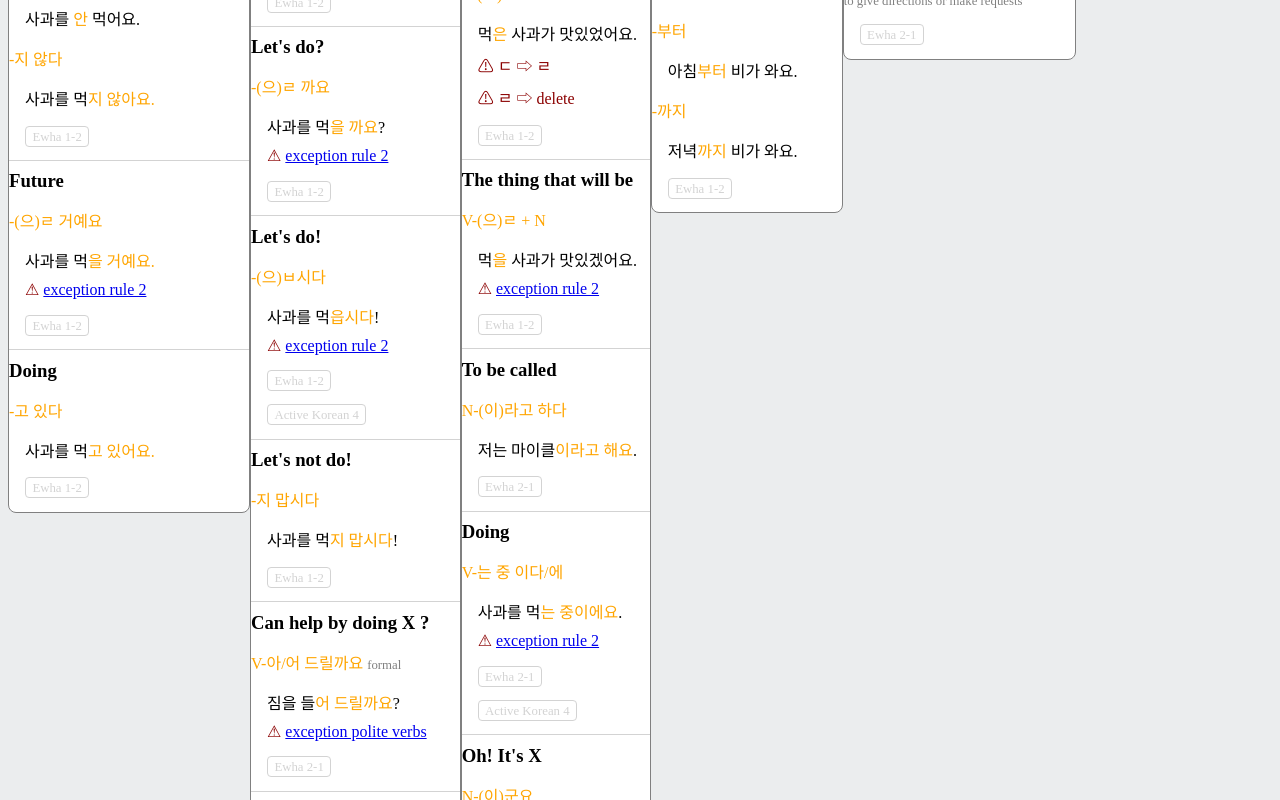
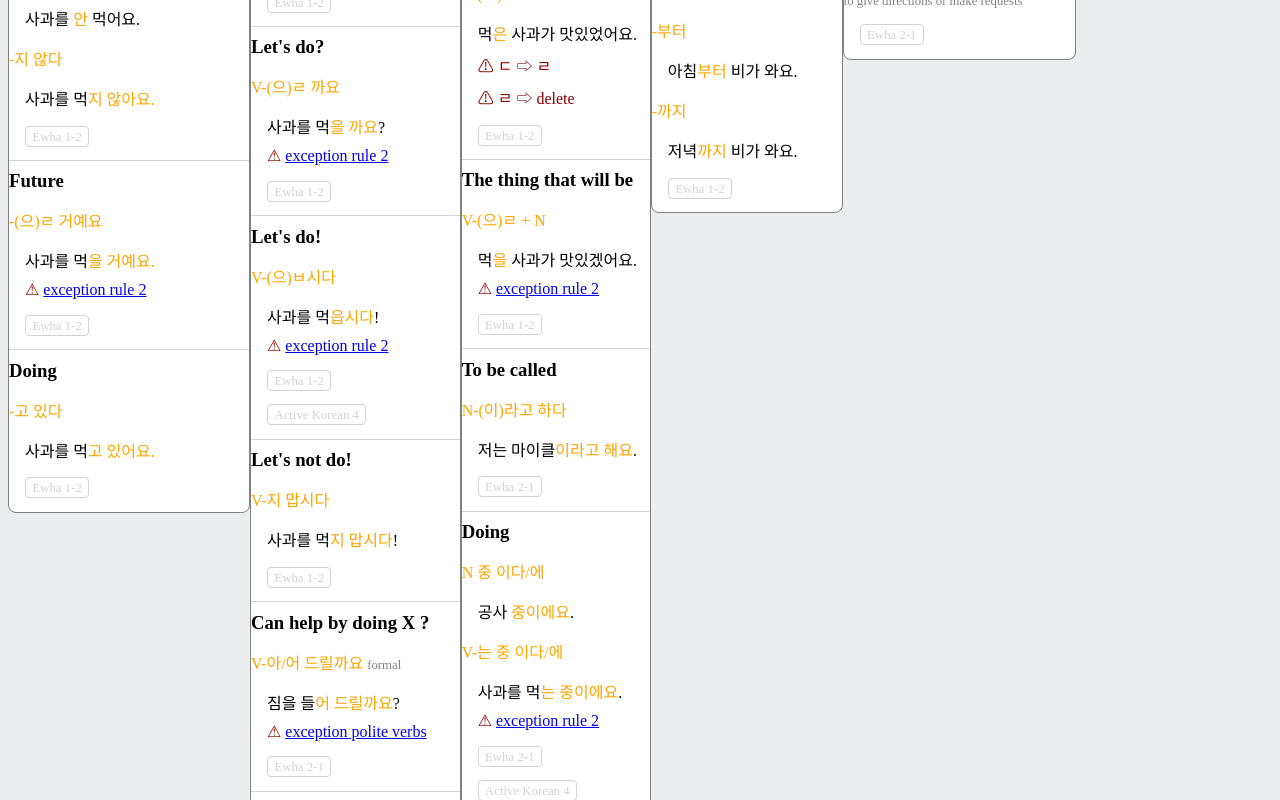
Before and after one commit to PowerKiKi/korean, an Angular app: page / in a window 1280 px wide. Shown: the part 620-1420 px from the top of the page. Built offline with nearby package versions, Linux system fonts and the light colour scheme.

Commit message:
Complete Active Korean 4, unit 5 to 7

```diff
--- a/src/app/data.service.ts
+++ b/src/app/data.service.ts
@@ -140,7 +140,7 @@ export class DataService {
                         tags: [
                             `Ewha 1-2`
                         ],
-                        content: `<p class="topic">-(으)ㄹ 까요</p>
+                        content: `<p class="topic">V-(으)ㄹ 까요</p>
                         <p class="example">사과를 먹<span class="topic">을 까요</span>?</p>
                         <p class="exception"><a href="#exceptionRule2">exception rule 2</a></p>`
                     },
@@ -150,7 +150,7 @@ export class DataService {
                             `Ewha 1-2`,
                             `Active Korean 4`
                         ],
-                        content: `<p class="topic">-(으)ㅂ시다</p>
+                        content: `<p class="topic">V-(으)ㅂ시다</p>
                         <p class="example">사과를 먹<span class="topic">읍시다</span>!</p>
                         <p class="exception"><a href="#exceptionRule2">exception rule 2</a></p>`
                     },
@@ -159,7 +159,7 @@ export class DataService {
                         tags: [
                             `Ewha 1-2`
                         ],
-                        content: `<p class="topic">-지  맙시다</p>
+                        content: `<p class="topic">V-지 맙시다</p>
                         <p class="example">사과를 먹<span class="topic">지 맙시다</span>!</p>`
                     },
                     {
@@ -221,7 +221,8 @@ export class DataService {
                     {
                         title: `If want X do Y`,
                         tags: [
-                            `Ewha 2-1`
+                            `Ewha 2-1`,
+                            `Active Korean 4`
                         ],
                         content: `<p class="topic">V-(으)려면</p>
                         <p class="example">사과를 먹<span class="topic">으려면</span> 사야 해요.</p>
@@ -285,7 +286,10 @@ export class DataService {
                             `Ewha 2-1`,
                             `Active Korean 4`
                         ],
-                        content: `<p class="topic">V-는 중 이다/에</p>
+                        content: `<p class="topic">N 중 이다/에</p>
+                        <p class="example">공사 <span class="topic"> 중이에요</span>.</p>
+
+                        <p class="topic">V-는 중 이다/에</p>
                         <p class="example">사과를 먹<span class="topic">는 중이에요</span>.</p>
                         <p class="exception"><a href="#exceptionRule2">exception rule 2</a></p>`
                     },
@@ -456,7 +460,8 @@ export class DataService {
                     {
                         title: `Because`,
                         tags: [
-                            `Ewha 2-1`
+                            `Ewha 2-1`,
+                            `Active Korean 4`
                         ],
                         content: `<p class="topic">N 때문에</p>
                         <p class="example">시험 <span class="topic">때문에</span> 공부해요.</p>
@@ -469,7 +474,8 @@ export class DataService {
                     {
                         title: `Because`,
                         tags: [
-                            `Ewha 2-1`
+                            `Ewha 2-1`,
+                            `Active Korean 4`
                         ],
                         content: `<p class="topic">A/V-거든요</p>
                         <p class="example">사과를 먹어요. 배고프<span class="topic">거든요</span>.</p>`
@@ -515,7 +521,7 @@ export class DataService {
                         tags: [
                             `Ewha 1-2`
                         ],
-                        content: `<p class="topic">-(으)세요</p>
+                        content: `<p class="topic">V-(으)세요</p>
                         <p class="example">사과를 사<span class="topic">세요</span>.</p>`
                     },
                     {
@@ -572,7 +578,8 @@ export class DataService {
                     {
                         title: `Or`,
                         tags: [
-                            `Ewha 1-2`
+                            `Ewha 1-2`,
+                            `Active Korean 4`
                         ],
                         content: `<p class="topic">N-(이)나</p>
                         <p class="example">사과<span class="topic">나</span> 바나나를 먹어요.</p>
@@ -662,6 +669,14 @@ export class DataService {
                         <p class="example">먹<span class="topic">을 건가요</span>?</p>`
                     },
                     {
+                        title: `Hope/Request`,
+                        tags: [
+                            `Active Korean 4`
+                        ],
+                        content: `<p class="topic">V-기 바랍니다</p>
+                        <p class="example">와 주시<span class="topic">기 바랍니다</span>.</p>`
+                    },
+                    {
                         title: `And (with connections)`,
                         tags: [
                             `Ewha 2-1`
@@ -723,6 +738,14 @@ export class DataService {
                         content: `<p class="topic">-(으)면 안 되다</p>
                         <p class="example">사과를 먹<span class="topic">으면 안 되요</span>.</p>
                         <p class="exception"><a href="#exceptionRule3">exception rule 3</a></p>`
+                    },
+                    {
+                        title: `Didn't know it is X`,
+                        tags: [
+                            `Active Korean 4`
+                        ],
+                        content: `<p class="topic">A/V-(으)ㄹ 줄 몰랐다</p>
+                        <p class="example">사과가 비<span class="topic">쌀 줄 몰랐어요</span>.</p>`
                     }
                 ]
             },
@@ -807,6 +830,14 @@ export class DataService {
                         <p class="topic">V-는 동안(에)</p>
                         <p class="example">영화를 보<span class="topic">는 동안</span> 사과를 먹어요.</p>
                         <p class="exception">ㄹ ⇨ delete</p>`
+                    },
+                    {
+                        title: `Should have done X`,
+                        tags: [
+                            `Active Korean 4`
+                        ],
+                        content: `<p class="topic">V-았/었어야 됐는데</p>
+                        <p class="example">사과를 먹<span class="topic">었어야 됐는데</span>...</p>`
                     }
                 ]
             },
@@ -847,7 +878,7 @@ export class DataService {
                         content: `<p class="topic">V-(으)라고 하다</p>
                         <p class="example">사과를 먹<span class="topic">으라고 했어요</span>.</p>
 
-                        <p class="comment">original: -(으)세요</p>
+                        <p class="comment">original: V-(으)세요</p>
                         <p class="exception"><a href="#exceptionRule3">exception rule 3</a></p>
                         <p class="exception">주다: if original speaker ask for himself, change: 저를 도와주세요 ⇨ 도와달라고 했어요</p>`
                     },
@@ -859,7 +890,7 @@ export class DataService {
                         content: `<p class="topic">V-자고 하다</p>
                         <p class="example">사과를 먹<span class="topic">자고 했어요</span>.</p>
 
-                        <p class="comment">original: -(으)ㅂ시다</p>`
+                        <p class="comment">original: V-(으)ㅂ시다</p>`
                     }
                 ]
             },
@@ -872,12 +903,13 @@ export class DataService {
                             `Easy Korean 4`
                         ],
                         content: `<p class="topic">N/A/V-잖아요</p>
-                        <p class="example">아내가 예쁘<span class="topic">잖아요</span> 사과가 싸요.</p>`
+                        <p class="example">아내가 예쁘<span class="topic">잖아요</span>.</p>`
                     },
                     {
                         title: `Because did X, bad Y happened`,
                         tags: [
-                            `Easy Korean 4`
+                            `Easy Korean 4`,
+                            `Active Korean 4`
                         ],
                         content: `<p class="topic">V-느라고</p>
                         <p class="example">영화를 보<span class="topic">느라고</span>  피자가 탔어요.</p>`
@@ -896,6 +928,14 @@ export class DataService {
                         <p class="topic">V-(으)ㄹ 뿐(만) 아니라</p>
                         <p class="example">아내가 노래<span class="topic">할 뿐만 아니라</span> 춤도 춰요.</p>
                         <p class="exception"><a href="#exceptionRule3">exception rule 3</a></p>`
+                    },
+                    {
+                        title: `Even though do X, Y happens`,
+                        tags: [
+                            `Active Korean 4`
+                        ],
+                        content: `<p class="topic">아무리 V-아/어도</p>
+                        <p class="example"><span class="topic">아무리</span> 먹어<span class="topic">도</span> 배가 고파요.</p>`
                     }
                 ]
             },
```
